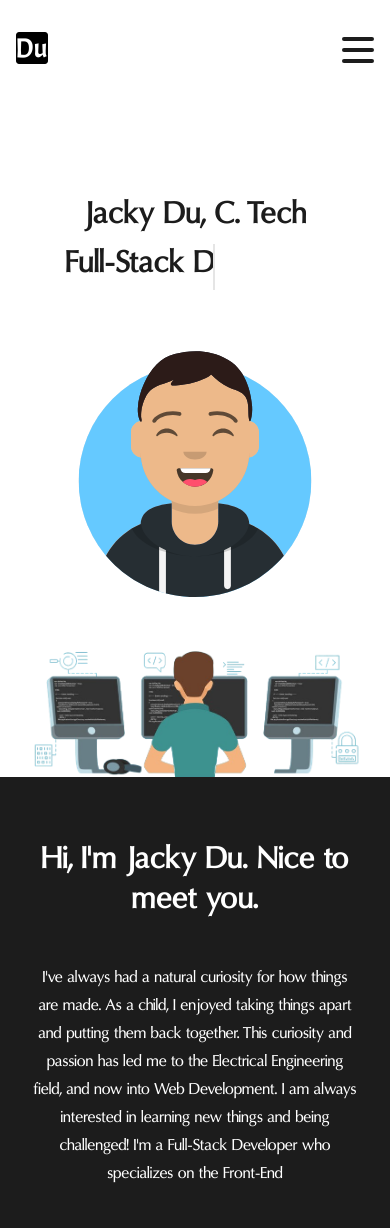
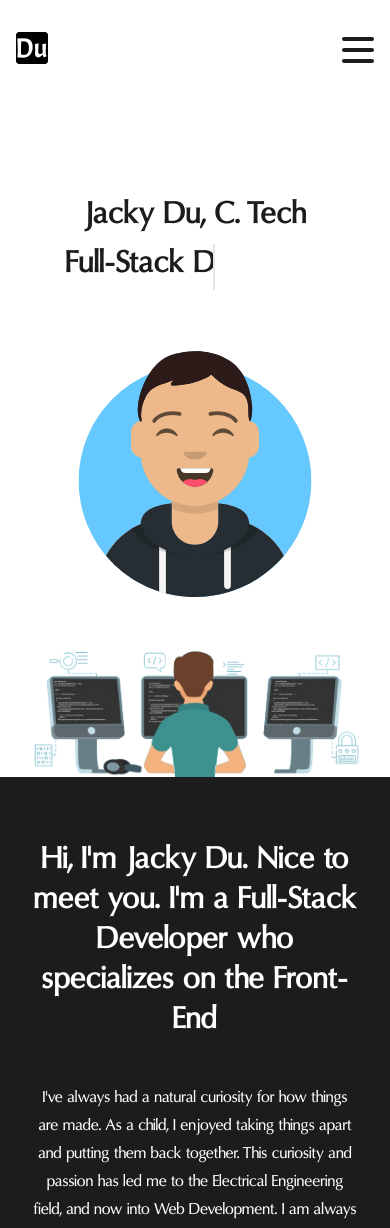
Before and after one commit to jacky-ui/jacky-portfolio-v2, a React (Create React App) app: page / in a window 390 px wide. Shown: the top 1228 px of the page. Built offline with nearby package versions, Linux system fonts and the light colour scheme.

Commit message:
create skills boiler files and folder

```diff
--- a/src/assets/constants/constants.js
+++ b/src/assets/constants/constants.js
@@ -41,7 +41,7 @@ const navContent = [
 ];
 
 const aboutMe = [
-    "I've always had a natural curiosity for how things are made. As a child, I enjoyed taking things apart and putting them back together. This curiosity and passion has led me to the Electrical Engineering field, and now into Web Development. I am always interested in learning new things and being challenged! I'm a Full-Stack Developer who specializes on the Front-End"
+    "I've always had a natural curiosity for how things are made. As a child, I enjoyed taking things apart and putting them back together. This curiosity and passion has led me to the Electrical Engineering field, and now into Web Development. I am always interested in learning new things and being challenged!"
 ];
 
 const education = [
--- a/src/components/AboutMe/AboutMe.css
+++ b/src/components/AboutMe/AboutMe.css
@@ -33,6 +33,12 @@
   font-weight: bold;
   line-height: 2.5rem;
   font-family: "Oregon";
+  width: 60%;
+}
+@media screen and (max-width: 760px) {
+  .aboutme > div:first-child > h2 {
+    width: 100%;
+  }
 }
 .aboutme > div:first-child > p {
   font-size: 1rem;
@@ -51,4 +57,7 @@
   .aboutme > div:first-child > p {
     width: 100%;
   }
+}
+.aboutme__skills {
+  background-color: #FFFFFF;
 }/*# sourceMappingURL=AboutMe.css.map */
--- a/src/components/AboutMe/AboutMe.js
+++ b/src/components/AboutMe/AboutMe.js
@@ -6,9 +6,11 @@ function AboutMe() {
     return(
         <section className='aboutme' id="about">
             <div>
-                <h2>Hi, I'm Jacky Du. Nice to meet you.</h2>
+                <h2>Hi, I'm Jacky Du. Nice to meet you. I'm a Full-Stack Developer who specializes on the Front-End</h2>
                 <p>{aboutMe}</p>
             </div>
+            <article className='aboutme__skills'>
+            </article>
         </section>
     )
 };
--- a/src/components/AboutMe/AboutMe.scss
+++ b/src/components/AboutMe/AboutMe.scss
@@ -20,6 +20,11 @@
     & > div:first-child > h2 {
         margin-top: 0%;
         @include page-header;
+        width: 60%;
+
+        @include mobile {
+            width: 100%;
+        }
     }
     & > div:first-child > p {
         @include body-large-desktop;
@@ -34,4 +39,7 @@
             width: 100%;
         }
     }
+    &__skills {
+        background-color: $body-bg;
+    }
 }
--- /dev/null
+++ b/src/components/Skills/Skills.scss
@@ -0,0 +1,2 @@
+@use '../../styles/partials/mixins' as *;
+@use '../../styles/partials/variables' as *;
```
Also changed, not shown: src/components/Skills/Skills.css (added, +18 -0 lines), src/components/Skills/Skills.js (added), 2 other files (tests, documents, lock files or other folders).
